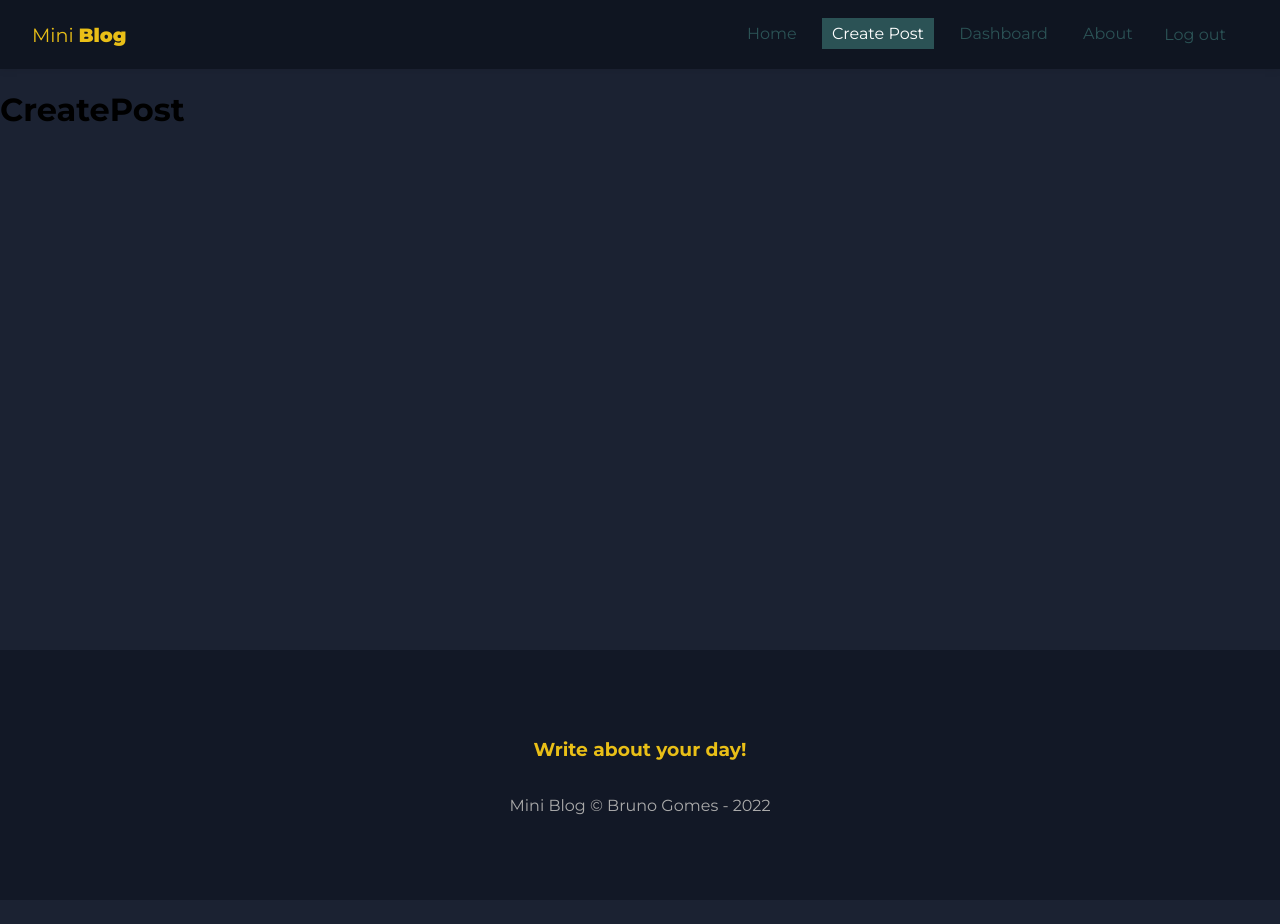
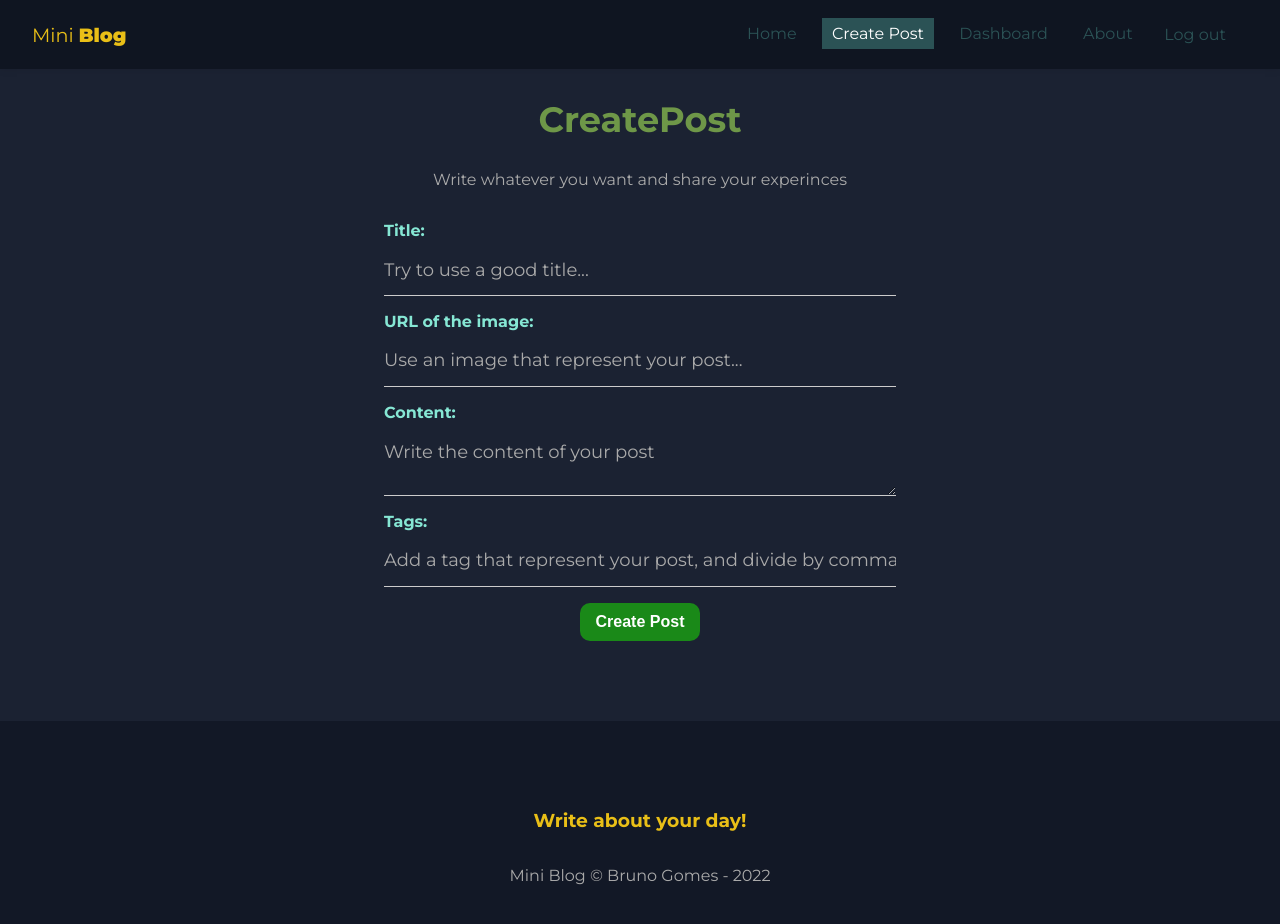
Before and after one commit to brunogdz/fakeBlog, a React (Create React App) app: page /posts/create in a window 1280 px wide. Shown: the top 924 px of the page. Before the commit the page ends 900 px from the top, so only its background shows below. Built offline with nearby package versions, Linux system fonts and the light colour scheme; no server answers; sample sign-in values are in the browser's storage; a web font is replaced by a local one.

Commit message:
done to create posts

```diff
--- a/src/hooks/userAuthentication.js
+++ b/src/hooks/userAuthentication.js
@@ -1,8 +1,5 @@
-import { db } from "../firebase/config";
-
 import {
   getAuth,
-  createdUserWithEmailAndPassword,
   signInWithEmailAndPassword,
   updateProfile,
   signOut,
--- /dev/null
+++ b/src/hooks/userInsertDocument.js
@@ -0,0 +1,64 @@
+import { useState, useEffect, useReducer } from "react";
+import { db } from "../firebase/config";
+import { collection, addDoc, Timestamp } from "firebase/firestore";
+
+const initialState = {
+  loading: null,
+  error: null,
+};
+
+const insertReducer = (state, action) => {
+  switch (action.type) {
+    case "LOADING":
+      return { loading: true, error: null };
+    case "INSERTED_DOC":
+      return { loading: false, error: null };
+    case "ERROR":
+      return { loading: false, error: action.payload };
+    default:
+      return state;
+  }
+};
+
+export const useInsertDocument = (docCollection) => {
+  const [response, dispatch] = useReducer(insertReducer, initialState);
+
+  // deal with memory leak
+  const [cancelled, setCancelled] = useState(false);
+
+  const checkCancelBeforeDispatch = (action) => {
+    if (!cancelled) {
+      dispatch(action);
+    }
+  };
+
+  const insertDocument = async (document) => {
+    checkCancelBeforeDispatch({
+      type: "LOADING",
+    });
+    try {
+      const newDocument = { ...document, createdAt: Timestamp.now() };
+
+      const insertedDocument = await addDoc(
+        collection(db, docCollection),
+        newDocument
+      );
+
+      checkCancelBeforeDispatch({
+        type: "INSERTED_DOC",
+        payload: insertedDocument,
+      });
+    } catch (error) {
+      checkCancelBeforeDispatch({
+        type: "ERROR",
+        payload: error.message,
+      });
+    }
+  };
+
+  useEffect(() => {
+    return () => setCancelled(true);
+  }, []);
+
+  return { insertDocument, response };
+};
--- a/src/pages/CreatePost/CreatePost.js
+++ b/src/pages/CreatePost/CreatePost.js
@@ -1,9 +1,114 @@
 import styles from "./CreatePost.module.css";
 
+import { useState } from "react";
+import { useNavigate } from "react-router-dom";
+import { useAuthValue } from "../../context/AuthContext";
+import { useInsertDocument } from "../../hooks/userInsertDocument";
+
 const CreatePost = () => {
+  const [title, setTitle] = useState("");
+  const [image, setImage] = useState("");
+  const [body, setBody] = useState("");
+  const [tags, setTags] = useState([]);
+  const [formError, setFormError] = useState("");
+
+  const { user } = useAuthValue();
+
+  const { insertDocument, response } = useInsertDocument("posts");
+
+  const navigate = useNavigate();
+
+  const handleSubmit = (e) => {
+    e.preventDefault();
+    setFormError("");
+
+    // validate image URL
+    try {
+      new URL(image)
+    }catch(error){
+      setFormError("The image needs to be an URL.")
+    }
+
+    // create array of tags
+    const tagsArray = tags.split(",").map((tag) => tag.trim().toLowerCase());
+    // check all the values
+    if(!title || !image || !tags || !body) {
+      setFormError("Please, fully all the fields")
+    }
+
+    if (formError) return;
+
+    insertDocument({
+      title,
+      image,
+      body,
+      tagsArray,
+      uid: user.uid,
+      createdBy: user.displayName,
+    });
+
+    // redirect to home page
+    navigate("/")
+  };
   return (
-    <div>
-      <h1>CreatePost </h1>
+    <div className={styles.create_post}>
+      <h2>CreatePost </h2>
+      <p>Write whatever you want and share your experinces</p>
+      <form onSubmit={handleSubmit}>
+        <label>
+          <span>Title:</span>
+          <input
+            type="text"
+            name="title"
+            required
+            placeholder="Try to use a good title..."
+            onChange={(e) => setTitle(e.target.value)}
+            value={title}
+          />
+        </label>
+        <label>
+          <span>URL of the image:</span>
+          <input
+            type="text"
+            name="image"
+            required
+            placeholder="Use an image that represent your post..."
+            onChange={(e) => setImage(e.target.value)}
+            value={image}
+          />
+        </label>
+        <label>
+          <span>Content:</span>
+          <textarea
+            name="body"
+            required
+            placeholder="Write the content of your post"
+            onChange={(e) => setBody(e.target.value)}
+            value={body}
+          ></textarea>
+        </label>
+        <label>
+          <span>Tags:</span>
+          <input
+            type="text"
+            name="tags"
+            required
+            placeholder="Add a tag that represent your post, and divide by comma ( , )"
+            onChange={(e) => setTags(e.target.value)}
+            value={tags}
+          />
+        </label>
+        {/* <button className="btn">Create Post</button> */}
+        {!response.loading && <button className="btn">Create Post</button>}
+        {response.loading && (
+          <button className="btn" disabled>
+            Loading...
+          </button>
+        )}
+
+        {response.error && <p className="error">{response.error}</p>}
+        {formError && <p className="error">{formError}</p>}
+      </form>
     </div>
   );
 };
--- a/src/pages/CreatePost/CreatePost.module.css
+++ b/src/pages/CreatePost/CreatePost.module.css
@@ -0,0 +1,22 @@
+.create_post {
+    text-align: center;
+}
+
+.create_post h2 {
+    font-size: 2.2em;
+    color: #6e9748;
+}
+
+.create_post p {
+    color: #AAA;
+    margin-bottom: 2em;
+}
+
+.create_post span {
+    color: #86e7d4;
+}
+
+.create_post textarea, input {
+    color: beige;
+    font-size: 18px;
+}
--- a/src/pages/Home/Home.js
+++ b/src/pages/Home/Home.js
@@ -1,9 +1,31 @@
 import styles from "./Home.module.css";
 
+import { useNavigate, Link } from "react-router-dom";
+import { useState } from "react";
+
+// components
+
 const Home = () => {
+  const [query, setQuery] = useState("");
+
+  const handleSubmit = (e) => {
+    e.preventDefault();
+  };
+
   return (
     <div>
-      <h1>Home</h1>
+      <h1>Recent Posts</h1>
+      <form>
+        <input
+          type="text"
+          placeholder="Or search using tags..."
+          onChange={(e) => setQuery(e.target.value)}
+        />
+        <button className="btn btn-dark">Search</button>
+      </form>
+      <div>
+        <h1>Posts...</h1>
+      </div>
     </div>
   );
 };
--- a/src/pages/Home/Home.module.css
+++ b/src/pages/Home/Home.module.css
@@ -0,0 +1,31 @@
+.home {
+    display: flex;
+    flex-direction: column;
+    align-items: center;
+    justify-content: center;
+}
+
+.search_form {
+    max-width: 100%;
+    width: 60%;
+    display: flex;
+    justify-content: center;
+    margin-bottom: 2em;
+}
+
+.search_form input {
+    margin-right: 10px;
+    width: 50%;
+}
+
+.noposts {
+    text-align: center;
+}
+
+.noposts p {
+    margin-bottom: 1.5em;
+}
+
+.noposts a {
+    padding: 10px 25px;
+}
```
